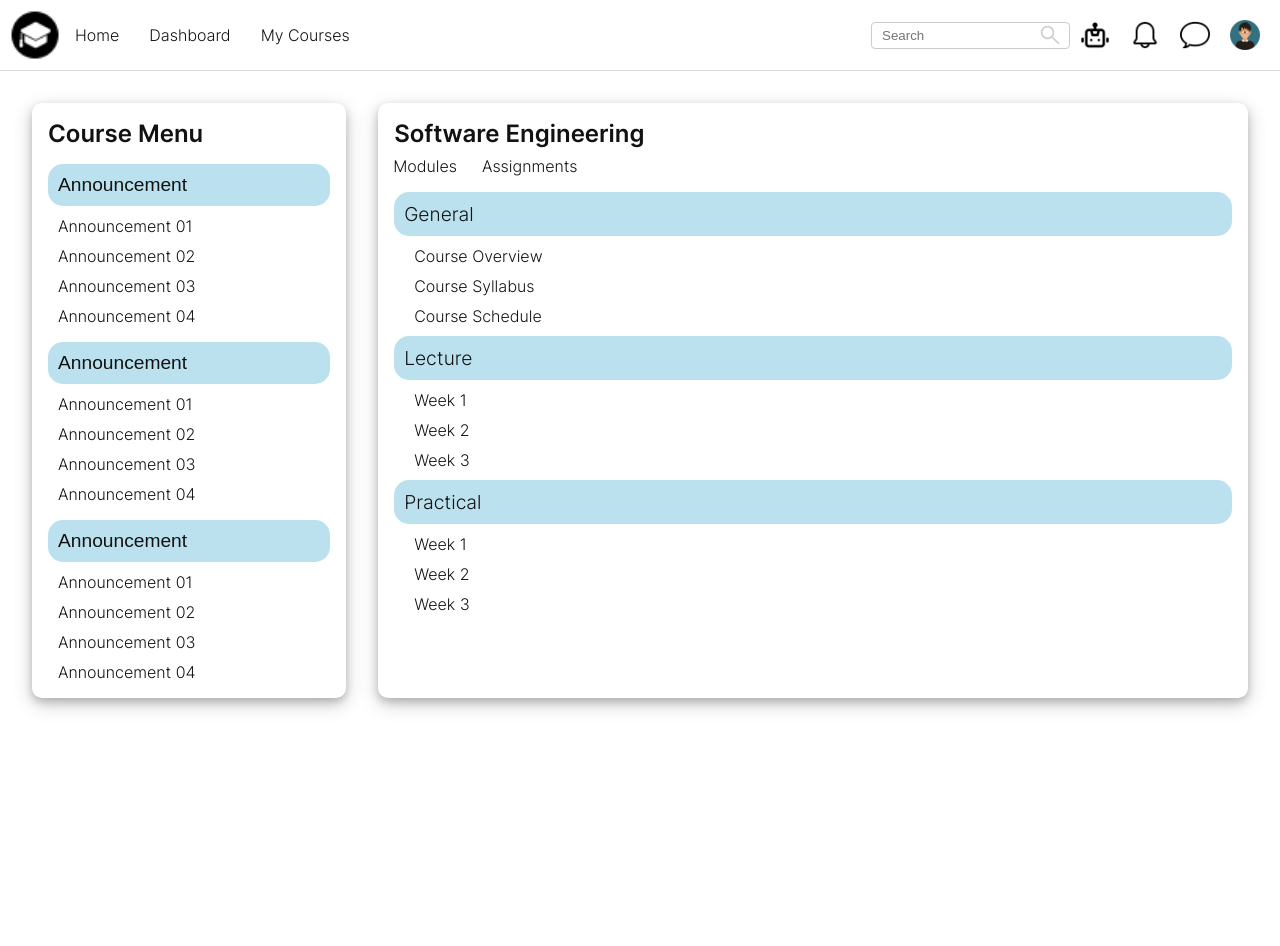
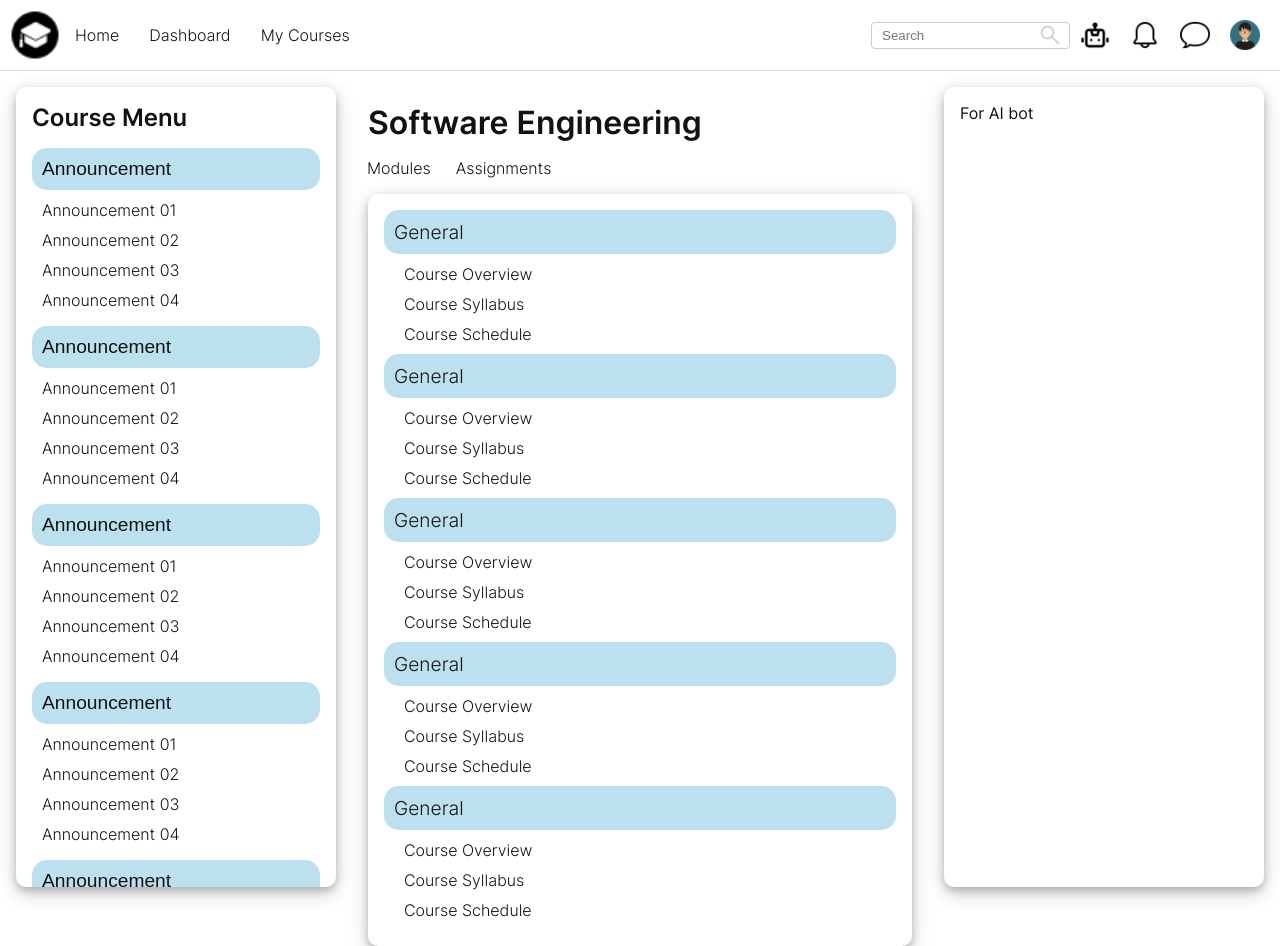
Before and after one commit to ICAS03/uni-portal, a React (Vite) app: page /coursemenu in a window 1280 px wide. Before the commit the page ends 800 px from the top, so only its background shows below. Built offline with nearby package versions, Linux system fonts and the light colour scheme.

Commit message:
updating

```diff
--- a/src/components/CourseMenu/CourseMenuContent/courseMenuContent.css
+++ b/src/components/CourseMenu/CourseMenuContent/courseMenuContent.css
@@ -1,23 +1,11 @@
 .course-menu-content-body{
-    padding:16px;
+    margin: 16px;
+    flex: 1;
+    height: 100%;
+    overflow: hidden;
 }
 
 ul{
     list-style: none;
     padding: 0;
 }
-
-.menu-title{
-    font-size: larger;
-    font-weight: inter-bold;
-    background-color: #BBE1EF;
-    border-radius: 15px;
-    padding: 10px;
-    text-align: left;
-}
-
-.f-li{
-    margin-left: 20px;
-    margin-top: 10px;
-    margin-bottom: 10px;
-}
--- a/src/components/CourseMenu/CourseMenuContent/courseMenuContent.jsx
+++ b/src/components/CourseMenu/CourseMenuContent/courseMenuContent.jsx
@@ -1,5 +1,7 @@
 import React from "react";
 import "./courseMenuContent.css";
+import CourseMenuContentItem from "./courseMenuContentItem";
+
 
 const CourseMenuContent = () => {
 
@@ -7,24 +9,11 @@ const CourseMenuContent = () => {
     <>
         <div className="course-menu-content-body">
             <ul>
-                <li className="menu-title" >General</li>
-                    <ul>
-                        <li className="f-li">Course Overview</li>
-                        <li className="f-li">Course Syllabus</li>
-                        <li className="f-li">Course Schedule</li>
-                    </ul>
-                <li className="menu-title" >Lecture</li>
-                    <ul>
-                        <li className="f-li">Week 1</li>
-                        <li className="f-li">Week 2</li>
-                        <li className="f-li">Week 3</li>
-                    </ul>
-                <li className="menu-title" >Practical</li>
-                    <ul>
-                        <li className="f-li">Week 1</li>
-                        <li className="f-li">Week 2</li>
-                        <li className="f-li">Week 3</li>
-                    </ul>
+                <CourseMenuContentItem/>
+                <CourseMenuContentItem/>
+                <CourseMenuContentItem/>
+                <CourseMenuContentItem/>
+                <CourseMenuContentItem/>
             </ul>
         </div>
     </>
--- /dev/null
+++ b/src/components/CourseMenu/CourseMenuContent/courseMenuContentItem.css
@@ -0,0 +1,14 @@
+.menu-title{
+    font-size: larger;
+    font-weight: inter-bold;
+    background-color: #BBE1EF;
+    border-radius: 15px;
+    padding: 10px;
+    text-align: left;
+}
+
+.f-li{
+    margin-left: 20px;
+    margin-top: 10px;
+    margin-bottom: 10px;
+}
--- /dev/null
+++ b/src/components/CourseMenu/CourseMenuContent/courseMenuContentItem.jsx
@@ -0,0 +1,17 @@
+import React from 'react'
+import './courseMenuContentItem.css'
+
+const CourseMenuContent = () => {
+    return(
+        <>
+            <li className="menu-title" >General</li>
+                        <ul>
+                            <li className="f-li">Course Overview</li>
+                            <li className="f-li">Course Syllabus</li>
+                            <li className="f-li">Course Schedule</li>
+                        </ul>
+        </>
+    )
+}
+
+export default CourseMenuContent
--- a/src/components/CourseMenu/courseMenu.css
+++ b/src/components/CourseMenu/courseMenu.css
@@ -1,16 +1,24 @@
+#root{
+    height: 100vh;
+}
+
 .content-div {
+    display:flex;
+    height: 100%;
     margin: 16px;
 }
 
 .course-menu {
-    margin: 16px;
+
     padding: 16px;
     display: flex;
-    width: 35%;
+    flex: 1;
+    height: 100%;
     flex-flow: column nowrap;
     gap: 16px;
     border-radius: 10px;
     box-shadow: 0 4px 8px 0 rgba(0, 0, 0, 0.2), 0 6px 20px 0 rgba(0, 0, 0, 0.19);
+    overflow: hidden;
 }
 
 .content-div{
@@ -18,8 +26,17 @@
     flex-flow: row nowrap;
 }
 
+.right-whole-div{
+    flex: 2;
+    height: 100%;
+    margin: 16px;
+
+    display: flex;
+    flex-direction: column;
+}
+
 .right-content-div{
-    width: 100%;
+    flex:1;
     margin: 16px;
     border-radius: 10px;
     box-shadow: 0 4px 8px 0 rgba(0, 0, 0, 0.2), 0 6px 20px 0 rgba(0, 0, 0, 0.19);
@@ -28,8 +45,15 @@
     flex-direction: column;
 }
 
+.ai-div{
+    flex: 1;
+    padding: 16px;
+    border-radius: 10px;
+    box-shadow: 0 4px 8px 0 rgba(0, 0, 0, 0.2), 0 6px 20px 0 rgba(0, 0, 0, 0.19);
+}
+
 .course-title{
-    padding: 16px 16px 8px 16px;
+    padding: 0px 0px 16px 16px;
     width: 100%;
 }
 
--- a/src/components/CourseMenu/courseMenu.jsx
+++ b/src/components/CourseMenu/courseMenu.jsx
@@ -14,16 +14,20 @@ const CourseMenu = () => {
                 <CourseMenuItem/>
                 <CourseMenuItem/>
                 <CourseMenuItem/>
+                <CourseMenuItem/>
+                <CourseMenuItem/>
             </div>
-            <div className="right-content-div">
-                <h2 className='course-title'>Software Engineering</h2>
-                <ul className='selection-list'>
-                    <li>Modules</li>
-                    <li>Assignments</li>
-                </ul>
-                <CourseMenuContent/>
+            <div className='right-whole-div'>
+                <h1 className='course-title'>Software Engineering</h1>
+                    <ul className='selection-list'>
+                        <li>Modules</li>
+                        <li>Assignments</li>
+                    </ul>
+                <div className="right-content-div">
+                    <CourseMenuContent/>
+                </div>
             </div>
-            {/* <div>For AI bot</div> */}
+            <div className='ai-div'>For AI bot</div>
         </div>
         </>
   )
```
